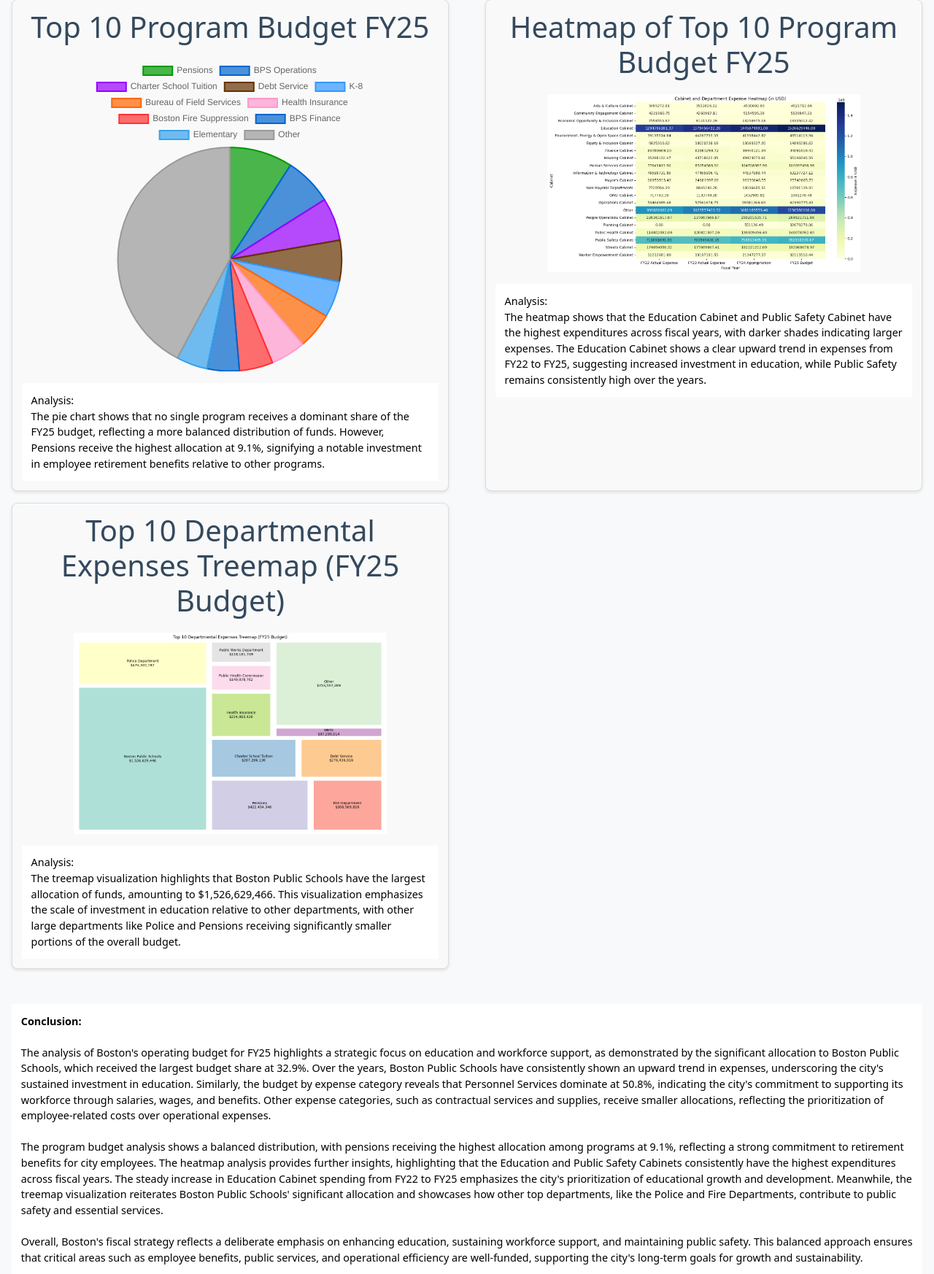
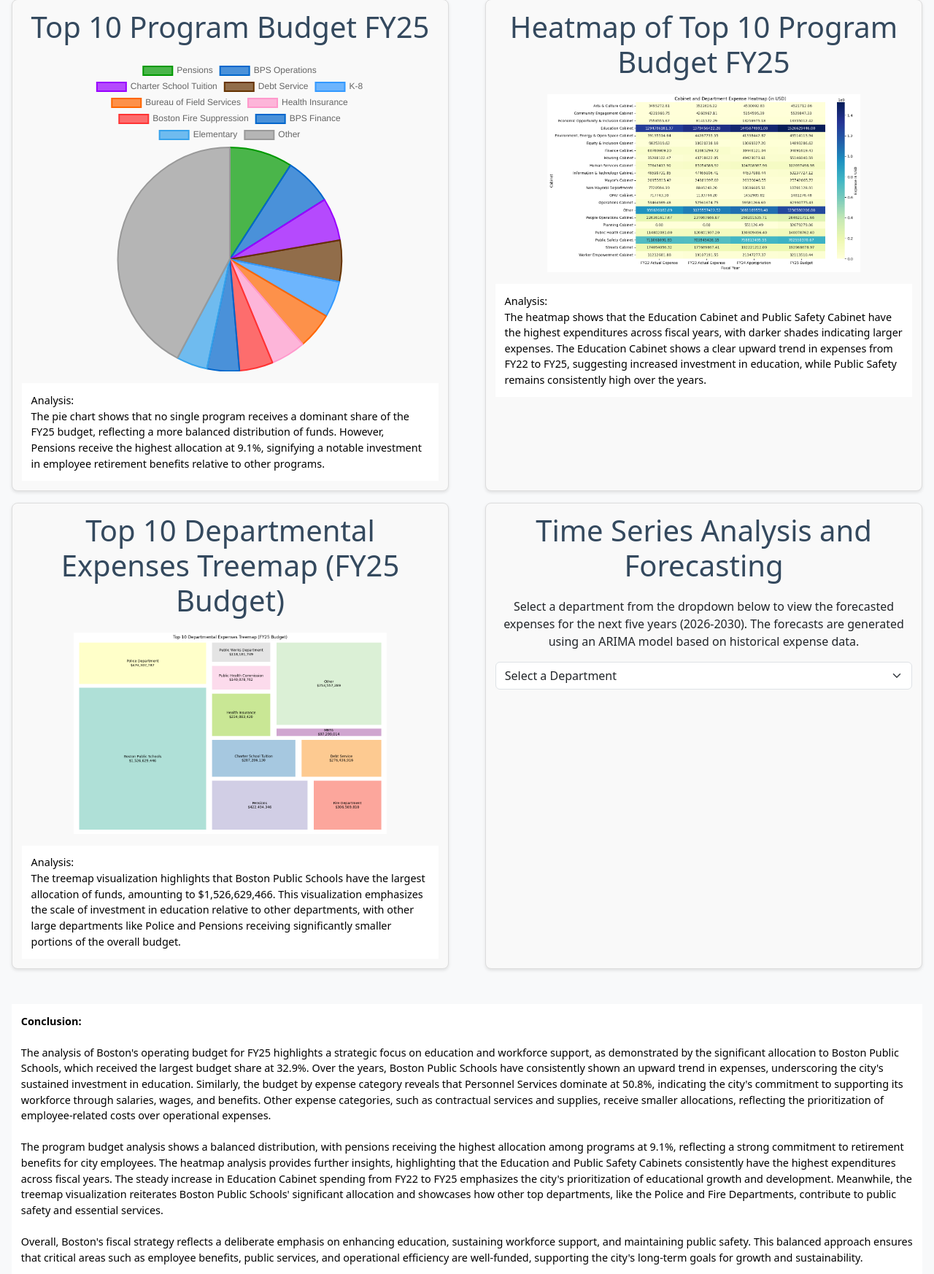
Before and after one commit to arionct/Boston-City-Budget, a Flask app: page /operating-budget.html in a window 1280 px wide. Shown: the part 1760-3506 px from the top of the page at 73% size. Run offline with Flask 3, Linux system fonts and the light colour scheme; data that the repository does not hold is empty.

Commit message:
forecasting

```diff
--- a/app.py
+++ b/app.py
@@ -1,9 +1,13 @@
+import warnings
+warnings.filterwarnings("ignore")
+
 import matplotlib.pyplot as plt
 from flask import Flask, render_template, jsonify
 import pandas as pd
 import numpy as np
 from sklearn.linear_model import LinearRegression, HuberRegressor
 from scipy.stats import zscore
+from statsmodels.tsa.arima.model import ARIMA
 
 # Read the data from the CSV file
 cap_budg = pd.read_csv('./data/capital_budget.csv')
@@ -54,8 +58,6 @@
 #------------------------------------------------------------------------------------------------
 # Operating Budget
 #------------------------------------------------------------------------------------------------
-# Summing expenses by department for each fiscal year
-
 pd.options.display.float_format = '{:,.2f}'.format
 
 # Top 10 Dept by FY25 Budget
@@ -77,20 +79,15 @@
     category_spending = op_budg.groupby('Expense Category')['FY25 Budget'].sum()
     category_spending = category_spending.sort_values(ascending=False)
     data = category_spending.reset_index().to_dict(orient='records')
-
     return jsonify(data)
 
-@app.route('/operating-budget.html/top-10-dept-by-fy25-budget')
-def get_top_10_dept():
-  n = 10
 
-  dept_spending = op_budg.groupby('Dept')[['FY22 Actual Expense', 'FY23 Actual Expense', 'FY24 Appropriation', 'FY25 Budget']].sum()
-  dept_spending_sorted = dept_spending.sort_values('FY25 Budget', ascending=False)
-  top_n = dept_spending_sorted.head(n)
+# Remove the duplicate route for top 10 dept (already defined above)
+# @app.route('/operating-budget.html/top-10-dept-by-fy25-budget')
+# def get_top_10_dept():
+#   # This was a duplicate route, removed to avoid conflicts.
+#   pass
 
-  response_data = top_n.reset_index().to_dict(orient='records')
-
-  return jsonify(response_data)
 
 @app.route('/operating-budget.html/top-10-program_budget')
 def get_program_budget():
@@ -116,15 +113,17 @@
 
     for category, row in category_spending.iterrows():
         response_data["categories"].append({
-        "category": category,
-        "expenses": {
-            "FY22": row['FY22 Actual Expense'],
-            "FY23": row['FY23 Actual Expense'],
-            "FY24": row['FY24 Appropriation'],
-            "FY25": row['FY25 Budget']
-        }})
+            "category": category,
+            "expenses": {
+                "FY22": row['FY22 Actual Expense'],
+                "FY23": row['FY23 Actual Expense'],
+                "FY24": row['FY24 Appropriation'],
+                "FY25": row['FY25 Budget']
+            }
+        })
 
     return jsonify(response_data)
+
 
 @app.route('/get-huber-reg-data')
 def get_huber_reg():
@@ -219,5 +218,54 @@
     }
     return jsonify(graph_data)
 
+
+# ------------------------------
+# Forecasting Integration
+# ------------------------------
+departments = op_budg['Dept'].dropna().unique()
+forecast_results = []
+
+for dept in departments:
+    dept_data = op_budg[op_budg['Dept'] == dept][['FY22 Actual Expense', 'FY23 Actual Expense', 'FY24 Appropriation', 'FY25 Budget']].sum()
+    dept_data.index = pd.to_datetime(['2022', '2023', '2024', '2025'])
+    dept_series = dept_data.squeeze()
+
+    if dept_data.empty or (dept_data == 0).all():
+        continue
+
+    if len(dept_series) < 3:
+        # Not enough data points for ARIMA
+        continue
+
+    try:
+        model = ARIMA(dept_series, order=(1, 1, 1))
+        model_fit = model.fit(method_kwargs={"warn_convergence": False})
+        forecast = model_fit.forecast(steps=5)
+        forecast.index = pd.to_datetime(['2026', '2027', '2028', '2029', '2030'], format='%Y')
+        formatted_forecast = [f'${x:,.2f}' for x in forecast.values]
+
+        forecast_results.append({
+            'Dept': dept,
+            'Forecast_2026': formatted_forecast[0],
+            'Forecast_2027': formatted_forecast[1],
+            'Forecast_2028': formatted_forecast[2],
+            'Forecast_2029': formatted_forecast[3],
+            'Forecast_2030': formatted_forecast[4]
+        })
+    except:
+        # If model fails, skip
+        continue
+
+forecast_df = pd.DataFrame(forecast_results)
+if not forecast_df.empty:
+    forecast_df.set_index('Dept', inplace=True)
+
+@app.route('/operating-budget.html/get-forecast-data')
+def get_forecast_data():
+    if forecast_df.empty:
+        return jsonify({})
+    return jsonify(forecast_df.to_dict(orient='index'))
+
+
 if __name__ == '__main__':
     app.run(debug=True)
--- a/templates/operating-budget.html
+++ b/templates/operating-budget.html
@@ -23,14 +23,16 @@
     <nav class="navbar navbar-expand-lg navbar-dark bg-dark">
         <div class="container-fluid">
             <a class="navbar-brand" href="/">Boston Budget</a>
-			<button class="navbar-toggler" type="button" data-bs-toggle="collapse" data-bs-target="#navbarSupportedContent"
-				aria-controls="navbarSupportedContent" aria-expanded="false" aria-label="Toggle navigation">
+            <button class="navbar-toggler" type="button" data-bs-toggle="collapse"
+                data-bs-target="#navbarSupportedContent" aria-controls="navbarSupportedContent" aria-expanded="false"
+                aria-label="Toggle navigation">
                 <span class="navbar-toggler-icon"></span>
             </button>
             <div class="collapse navbar-collapse" id="navbarSupportedContent">
                 <ul class="navbar-nav ms-auto mb-2 mb-lg-0">
                     <li class="nav-item"><a class="nav-link" href="geography.html">Geographical Analysis</a></li>
-					<li class="nav-item"><a class="nav-link active" href="{{ url_for('operating') }}">Operating Budget</a></li>
+                    <li class="nav-item"><a class="nav-link active" href="{{ url_for('operating') }}">Operating
+                            Budget</a></li>
                 </ul>
             </div>
         </div>
@@ -50,8 +52,11 @@
                 <canvas class="pie" id="department_budget"></canvas>
             </div>
             <div class="highlighted-note">
-                Analysis: <br/>
-                This pie chart shows that Boston Public Schools receives the largest budget for FY25, totaling $1,526,629,466, representing a substantial 32.9% of the total budget. This suggests a significant focus on education, with the Police Department and Pensions following as the next largest allocations, indicating a strong emphasis on public safety and employee retirement benefits.
+                Analysis: <br />
+                This pie chart shows that Boston Public Schools receives the largest budget for FY25, totaling
+                $1,526,629,466, representing a substantial 32.9% of the total budget. This suggests a significant focus
+                on education, with the Police Department and Pensions following as the next largest allocations,
+                indicating a strong emphasis on public safety and employee retirement benefits.
             </div>
         </div>
 
@@ -61,8 +66,11 @@
                 <canvas id="department_budget_over_years"></canvas>
             </div>
             <div class="highlighted-note">
-                Analysis: <br/>
-                The line graph illustrates that Boston Public Schools consistently had the highest expenses over the years, with a steady upward trend, highlighting continued investment in education. Other departments like Public Safety and Health Services show more stable but slower increases, suggesting a more consistent allocation strategy over time.
+                Analysis: <br />
+                The line graph illustrates that Boston Public Schools consistently had the highest expenses over the
+                years, with a steady upward trend, highlighting continued investment in education. Other departments
+                like Public Safety and Health Services show more stable but slower increases, suggesting a more
+                consistent allocation strategy over time.
             </div>
         </div>
 
@@ -72,8 +80,11 @@
                 <canvas class="pie" id="cat_budget"></canvas>
             </div>
             <div class="highlighted-note">
-                Analysis: <br/>
-                This pie chart reveals that Personnel Services account for 50.8% of the total budget, signifying the city's substantial investment in staffing and wages. Other key categories like Contractual Services and Supplies & Materials receive smaller portions, reflecting the city's prioritization of employee-related expenses over operational costs.
+                Analysis: <br />
+                This pie chart reveals that Personnel Services account for 50.8% of the total budget, signifying the
+                city's substantial investment in staffing and wages. Other key categories like Contractual Services and
+                Supplies & Materials receive smaller portions, reflecting the city's prioritization of employee-related
+                expenses over operational costs.
             </div>
         </div>
 
@@ -83,8 +94,11 @@
                 <canvas id="cat_exp_over_years"></canvas>
             </div>
             <div class="highlighted-note">
-                Analysis: <br/>
-                The line graph illustrates that Personnel Services consistently maintain the highest expenses across all years, with a steady upward trajectory. This trend underscores the city's ongoing commitment to maintaining and expanding its workforce, while other categories like Contractual Services and Utilities show more moderate fluctuations.
+                Analysis: <br />
+                The line graph illustrates that Personnel Services consistently maintain the highest expenses across all
+                years, with a steady upward trajectory. This trend underscores the city's ongoing commitment to
+                maintaining and expanding its workforce, while other categories like Contractual Services and Utilities
+                show more moderate fluctuations.
             </div>
         </div>
 
@@ -94,42 +108,101 @@
                 <canvas class="pie" id="top-10-program_budget"></canvas>
             </div>
             <div class="highlighted-note">
-                Analysis: <br/>
-                The pie chart shows that no single program receives a dominant share of the FY25 budget, reflecting a more balanced distribution of funds. However, Pensions receive the highest allocation at 9.1%, signifying a notable investment in employee retirement benefits relative to other programs.
+                Analysis: <br />
+                The pie chart shows that no single program receives a dominant share of the FY25 budget, reflecting a
+                more balanced distribution of funds. However, Pensions receive the highest allocation at 9.1%,
+                signifying a notable investment in employee retirement benefits relative to other programs.
             </div>
         </div>
 
         <div class="data-block">
             <h2 class="main-heading">Heatmap of Top 10 Program Budget FY25</h2>
             <div class="small-chart-container">
-                <img class="responsive-image" src="{{ url_for('static', filename='images/cabinet-dep-heatmap.png') }}" alt="Heatmap of Top 10 Program Budget FY25">
+                <img class="responsive-image" src="{{ url_for('static', filename='images/cabinet-dep-heatmap.png') }}"
+                    alt="Heatmap of Top 10 Program Budget FY25">
             </div>
             <div class="highlighted-note">
-                Analysis: <br/>
-                The heatmap shows that the Education Cabinet and Public Safety Cabinet have the highest expenditures across fiscal years, with darker shades indicating larger expenses. The Education Cabinet shows a clear upward trend in expenses from FY22 to FY25, suggesting increased investment in education, while Public Safety remains consistently high over the years.
+                Analysis: <br />
+                The heatmap shows that the Education Cabinet and Public Safety Cabinet have the highest expenditures
+                across fiscal years, with darker shades indicating larger expenses. The Education Cabinet shows a clear
+                upward trend in expenses from FY22 to FY25, suggesting increased investment in education, while Public
+                Safety remains consistently high over the years.
             </div>
         </div>
 
         <div class="data-block">
             <h2 class="main-heading">Top 10 Departmental Expenses Treemap (FY25 Budget)</h2>
             <div class="small-chart-container">
-                <img class="responsive-image" src="{{ url_for('static', filename='images/departmental-treemap.png') }}" alt="Top 10 Departmental Expenses Treemap (FY25 Budget)">
+                <img class="responsive-image" src="{{ url_for('static', filename='images/departmental-treemap.png') }}"
+                    alt="Top 10 Departmental Expenses Treemap (FY25 Budget)">
             </div>
             <div class="highlighted-note">
-                Analysis: <br/>
-                The treemap visualization highlights that Boston Public Schools have the largest allocation of funds, amounting to $1,526,629,466. This visualization emphasizes the scale of investment in education relative to other departments, with other large departments like Police and Pensions receiving significantly smaller portions of the overall budget.
+                Analysis: <br />
+                The treemap visualization highlights that Boston Public Schools have the largest allocation of funds,
+                amounting to $1,526,629,466. This visualization emphasizes the scale of investment in education relative
+                to other departments, with other large departments like Police and Pensions receiving significantly
+                smaller portions of the overall budget.
             </div>
         </div>
+
+        <!-- Forecasting Section Added Here -->
+        <div class="data-block">
+            <h2 class="main-heading">Time Series Analysis and Forecasting</h2>
+            <p>
+                Select a department from the dropdown below to view the forecasted expenses for the next five years
+                (2026-2030). The forecasts are generated using an ARIMA model based on historical expense data.
+            </p>
+
+            <div class="mb-3">
+                <select id="forecastDept" class="form-select">
+                    <option value="" disabled selected>Select a Department</option>
+                </select>
+            </div>
+
+            <div id="forecastResults" class="table-responsive" style="display: none;">
+                <table class="table table-bordered">
+                    <thead>
+                        <tr>
+                            <th>Department</th>
+                            <th>2026</th>
+                            <th>2027</th>
+                            <th>2028</th>
+                            <th>2029</th>
+                            <th>2030</th>
+                        </tr>
+                    </thead>
+                    <tbody id="forecastTableBody"></tbody>
+                </table>
+            </div>
+        </div>
+        <!-- End of Forecasting Section -->
 
     </div>
     <div class="visualization-area">
         <div class="highlighted-note">
-            <strong>Conclusion:</strong> <br/><br/>
-        The analysis of Boston's operating budget for FY25 highlights a strategic focus on education and workforce support, as demonstrated by the significant allocation to Boston Public Schools, which received the largest budget share at 32.9%. Over the years, Boston Public Schools have consistently shown an upward trend in expenses, underscoring the city's sustained investment in education. Similarly, the budget by expense category reveals that Personnel Services dominate at 50.8%, indicating the city's commitment to supporting its workforce through salaries, wages, and benefits. Other expense categories, such as contractual services and supplies, receive smaller allocations, reflecting the prioritization of employee-related costs over operational expenses.
-        <br/><br/>
-        The program budget analysis shows a balanced distribution, with pensions receiving the highest allocation among programs at 9.1%, reflecting a strong commitment to retirement benefits for city employees. The heatmap analysis provides further insights, highlighting that the Education and Public Safety Cabinets consistently have the highest expenditures across fiscal years. The steady increase in Education Cabinet spending from FY22 to FY25 emphasizes the city's prioritization of educational growth and development. Meanwhile, the treemap visualization reiterates Boston Public Schools' significant allocation and showcases how other top departments, like the Police and Fire Departments, contribute to public safety and essential services.
-        <br/><br/>
-        Overall, Boston's fiscal strategy reflects a deliberate emphasis on enhancing education, sustaining workforce support, and maintaining public safety. This balanced approach ensures that critical areas such as employee benefits, public services, and operational efficiency are well-funded, supporting the city's long-term goals for growth and sustainability.
+            <strong>Conclusion:</strong> <br /><br />
+            The analysis of Boston's operating budget for FY25 highlights a strategic focus on education and workforce
+            support, as demonstrated by the significant allocation to Boston Public Schools, which received the largest
+            budget share at 32.9%. Over the years, Boston Public Schools have consistently shown an upward trend in
+            expenses, underscoring the city's sustained investment in education. Similarly, the budget by expense
+            category reveals that Personnel Services dominate at 50.8%, indicating the city's commitment to supporting
+            its workforce through salaries, wages, and benefits. Other expense categories, such as contractual services
+            and supplies, receive smaller allocations, reflecting the prioritization of employee-related costs over
+            operational expenses.
+            <br /><br />
+            The program budget analysis shows a balanced distribution, with pensions receiving the highest allocation
+            among programs at 9.1%, reflecting a strong commitment to retirement benefits for city employees. The
+            heatmap analysis provides further insights, highlighting that the Education and Public Safety Cabinets
+            consistently have the highest expenditures across fiscal years. The steady increase in Education Cabinet
+            spending from FY22 to FY25 emphasizes the city's prioritization of educational growth and development.
+            Meanwhile, the treemap visualization reiterates Boston Public Schools' significant allocation and showcases
+            how other top departments, like the Police and Fire Departments, contribute to public safety and essential
+            services.
+            <br /><br />
+            Overall, Boston's fiscal strategy reflects a deliberate emphasis on enhancing education, sustaining
+            workforce support, and maintaining public safety. This balanced approach ensures that critical areas such as
+            employee benefits, public services, and operational efficiency are well-funded, supporting the city's
+            long-term goals for growth and sustainability.
         </div>
     </div>
 
@@ -139,8 +212,53 @@
 
     <!-- Bootstrap JS -->
     <script src="https://cdn.jsdelivr.net/npm/bootstrap@5.3.0/dist/js/bootstrap.bundle.min.js"></script>
+    <script src="static/js/operating-budget.js"></script>
 
-    <script src="static/js/operating-budget.js"></script>
+    <script>
+        // Forecast Data Handling
+        let forecastData = {};
+
+        async function loadForecastData() {
+            const res = await fetch('/operating-budget.html/get-forecast-data');
+            forecastData = await res.json();
+            const deptSelect = document.getElementById('forecastDept');
+            // Populate dropdown
+            for (let dept in forecastData) {
+                const opt = document.createElement('option');
+                opt.value = dept;
+                opt.textContent = dept;
+                deptSelect.appendChild(opt);
+            }
+        }
+
+        document.getElementById('forecastDept').addEventListener('change', function () {
+            const dept = this.value;
+            const resultsDiv = document.getElementById('forecastResults');
+            const tbody = document.getElementById('forecastTableBody');
+            tbody.innerHTML = '';
+
+            if (forecastData[dept]) {
+                const row = document.createElement('tr');
+                const deptCell = document.createElement('td');
+                deptCell.textContent = dept;
+                row.appendChild(deptCell);
+
+                ['Forecast_2026', 'Forecast_2027', 'Forecast_2028', 'Forecast_2029', 'Forecast_2030'].forEach(year => {
+                    const cell = document.createElement('td');
+                    cell.textContent = forecastData[dept][year];
+                    row.appendChild(cell);
+                });
+
+                tbody.appendChild(row);
+                resultsDiv.style.display = 'block';
+            } else {
+                resultsDiv.style.display = 'none';
+            }
+        });
+
+        // Load forecast data on page load
+        loadForecastData();
+    </script>
 </body>
 
 </html>
```
Lines whose indentation alone changed are shown as unchanged.
